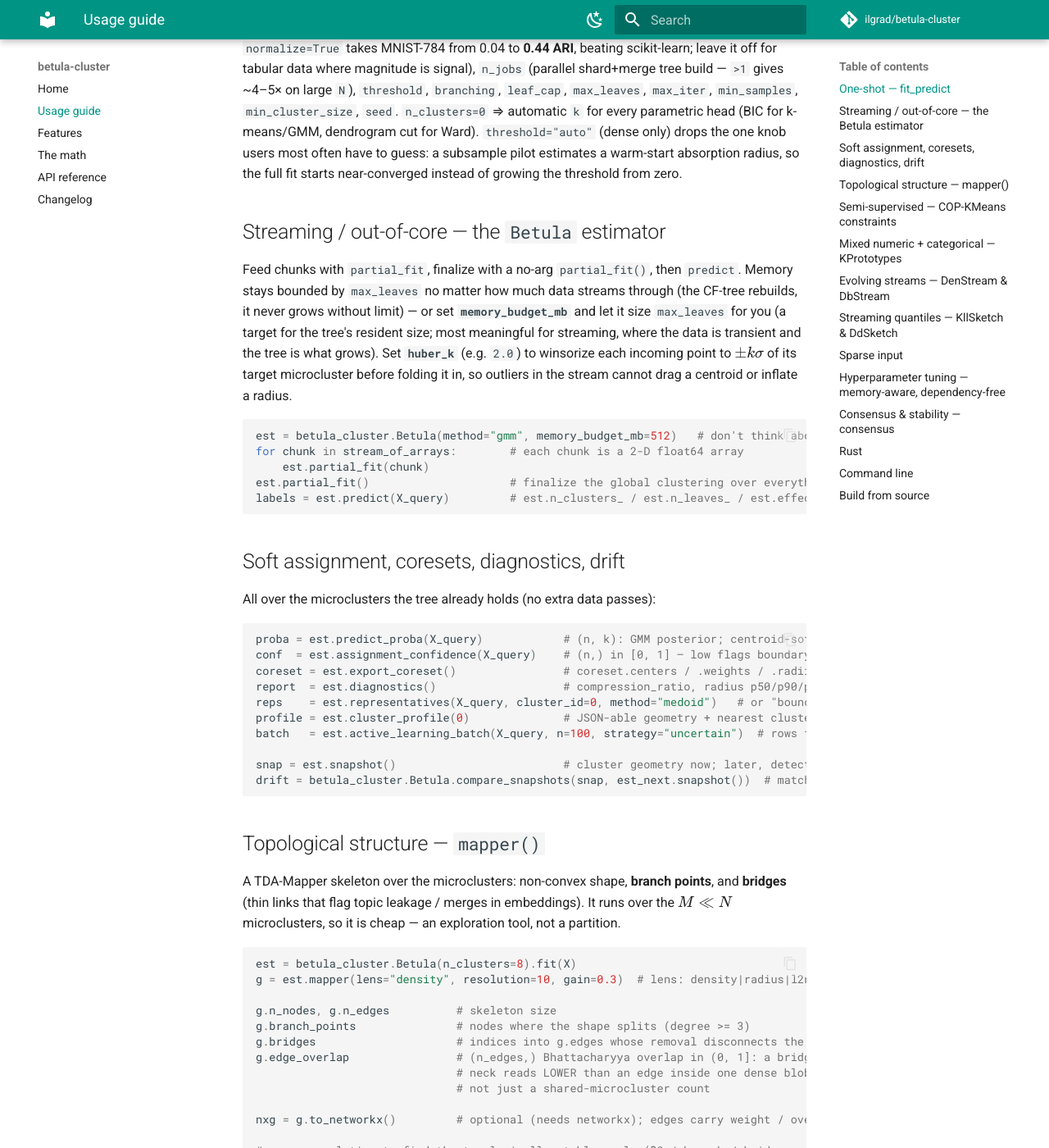
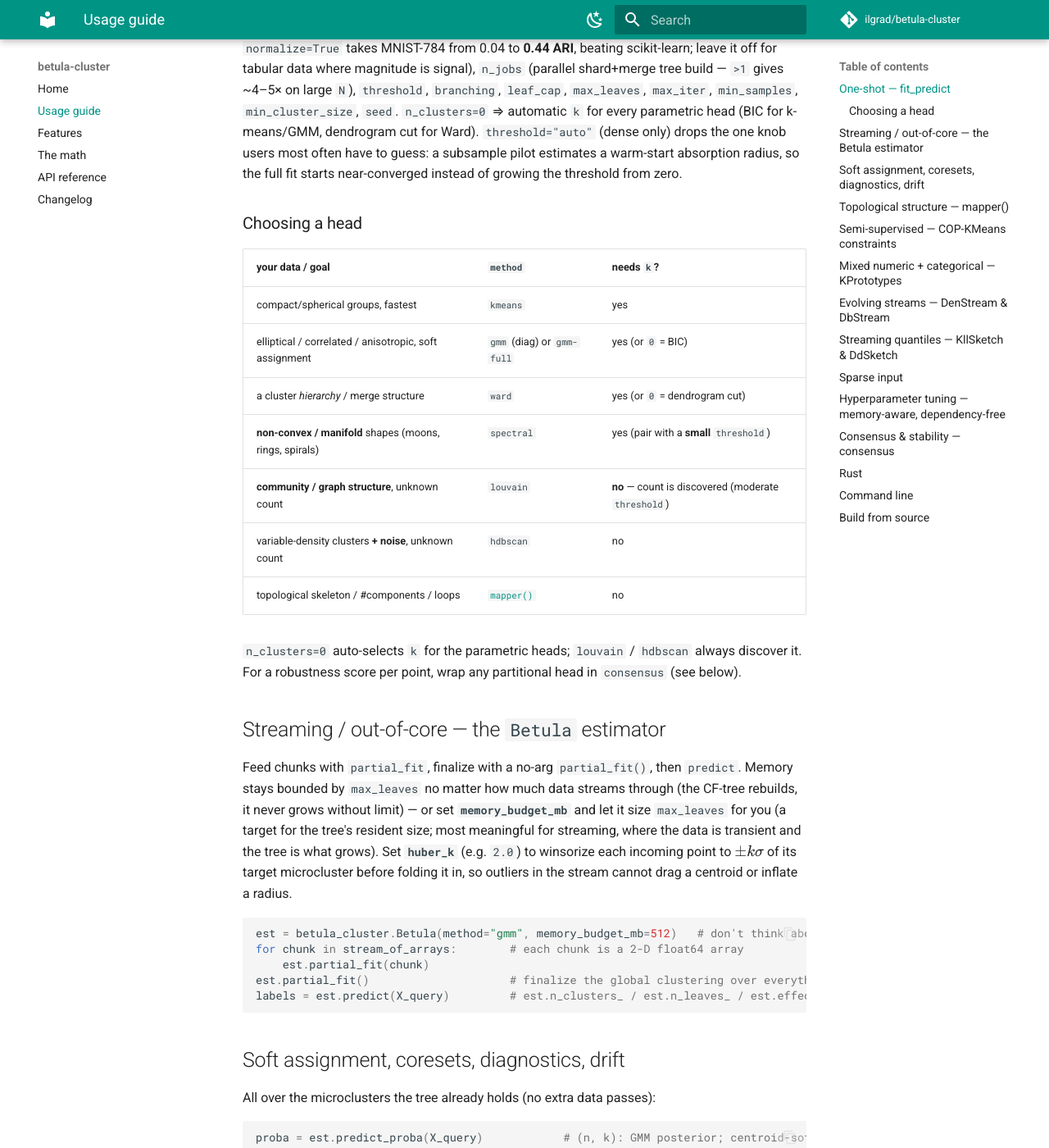
Before and after one commit to ilgrad/betula-cluster, an MkDocs documentation site: the page built from docs/USAGE.md, in a window 1280 px wide and 1400 px high, scrolled down 727 px. Shown: the whole window at 82% size. Built offline with MkDocs 1.6.1 and Material for MkDocs 9.7.7, drawn with Linux system fonts in a browser that asks for light colours; comment, search, counter and statistics services are not loaded.

Commit message:
docs: advertise the new heads + add a "choosing a head" guide
The README front page (the PyPI landing) still listed only k-means/GMM/Ward/HDBSCAN-CF/Mapper — add
spectral, Louvain community detection, and the spectral-vs-sklearn speed note. Add a "choosing a
head" decision table to USAGE (data shape -> method, whether it needs k). Reconcile the doc test
counts to the current suite (188 Python, 156 Rust).

```diff
--- a/docs/USAGE.md
+++ b/docs/USAGE.md
@@ -34,6 +34,21 @@ scikit-learn; leave it off for tabular data where magnitude is signal),
 k-means/GMM, dendrogram cut for Ward). `threshold="auto"` (dense only) drops the one knob users most
 often have to guess: a subsample pilot estimates a warm-start absorption radius, so the full fit
 starts near-converged instead of growing the threshold from zero.
+
+### Choosing a head
+
+| your data / goal | `method` | needs `k`? |
+|---|---|---|
+| compact/spherical groups, fastest | `kmeans` | yes |
+| elliptical / correlated / anisotropic, soft assignment | `gmm` (diag) or `gmm-full` | yes (or `0` = BIC) |
+| a cluster *hierarchy* / merge structure | `ward` | yes (or `0` = dendrogram cut) |
+| **non-convex / manifold** shapes (moons, rings, spirals) | `spectral` | yes (pair with a **small** `threshold`) |
+| **community / graph structure**, unknown count | `louvain` | **no** — count is discovered (moderate `threshold`) |
+| variable-density clusters **+ noise**, unknown count | `hdbscan` | no |
+| topological skeleton / #components / loops | [`mapper()`](FEATURES.md) | no |
+
+`n_clusters=0` auto-selects `k` for the parametric heads; `louvain` / `hdbscan` always discover it.
+For a robustness score per point, wrap any partitional head in `consensus` (see below).
 
 ## Streaming / out-of-core — the `Betula` estimator
 
```
Also changed, not shown: DESIGN.md (+2 -2 lines), README.md (+11 -7 lines).
